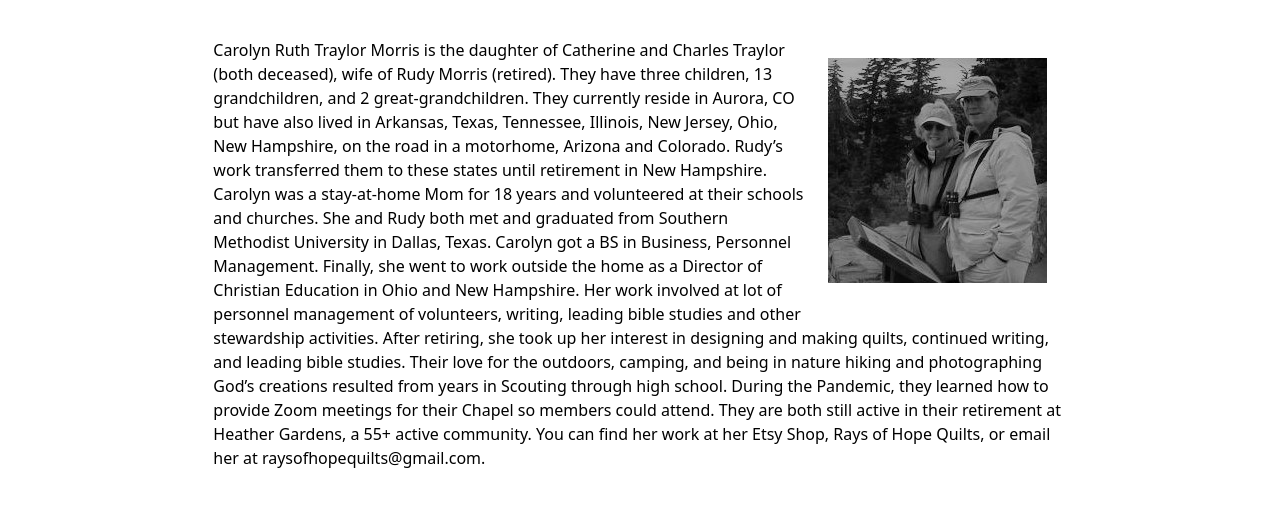
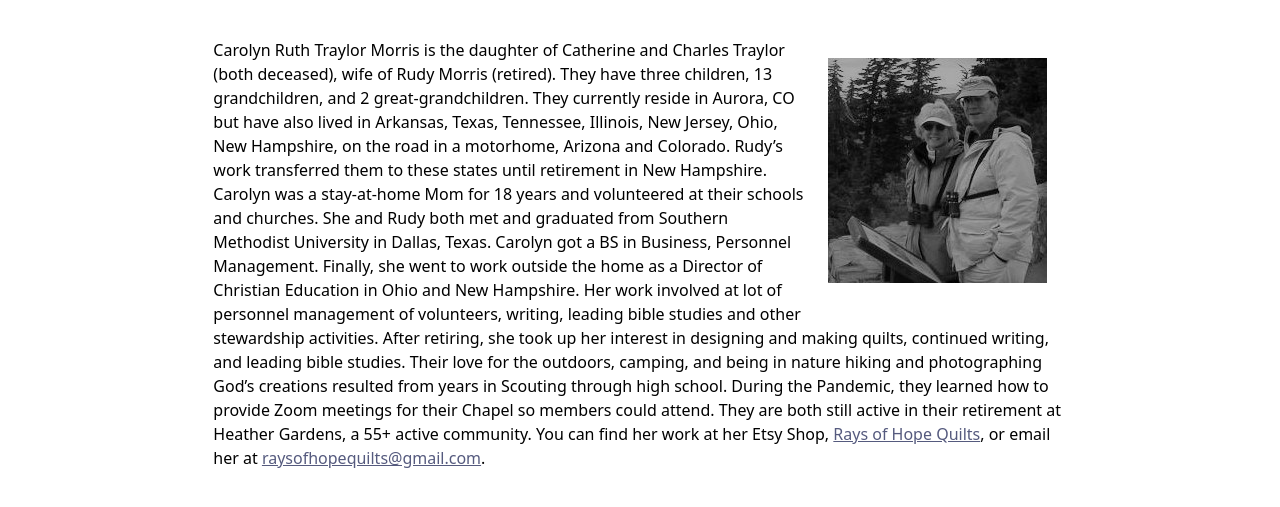
Before and after one commit to chrismo/rays-of-hope-staging, a website: page about.html in a window 1280 px wide. Shown: the part 141-648 px from the top of the page. Drawn offline with nearby package versions, Linux system fonts and the light colour scheme.

Commit message:
Styled out the a links
With @apply - we could do this once in the .css file, but I think we
need a build / node process setup for that. Not a big deal, but more
than I want to tackle right now.

```diff
--- a/about.html
+++ b/about.html
@@ -43,12 +43,16 @@
             making quilts, continued writing, and leading bible studies. Their love
             for the outdoors, camping, and being in nature hiking and photographing
             God’s creations resulted from years in Scouting through high school.
-            During the Pandemic, they learned how to provide Zoom meetings for their
-            Chapel so members could attend. They are both still active in their
-            retirement at Heather Gardens, a 55+ active community. You can find her
-            work at her Etsy Shop, <a href="https://etsy.com/shop/raysofhopequilts/">Rays of Hope Quilts</a>,
-            or email her at
-            <a href="mailto:raysofhopequilts@gmail.com">raysofhopequilts@gmail.com</a>.
+            During the Pandemic, they learned how to provide Zoom meetings for
+            their Chapel so members could attend. They are both still active in
+            their retirement at Heather Gardens, a 55+ active community. You can
+            find her work at her Etsy Shop, <a
+            href="https://etsy.com/shop/raysofhopequilts/" target="_blank"
+            class="underline text-book-purple-600 hover:text-book-purple-800
+            visited:text-book-purple-900">Rays of Hope Quilts</a>, or email her
+            at <a href="mailto:raysofhopequilts@gmail.com" class="underline
+            text-book-purple-600 hover:text-book-purple-800
+            visited:text-book-purple-900">raysofhopequilts@gmail.com</a>.
         </p>
     </div>
 </div>
```
Also changed, not shown: quilt.html (+12 -7 lines).
